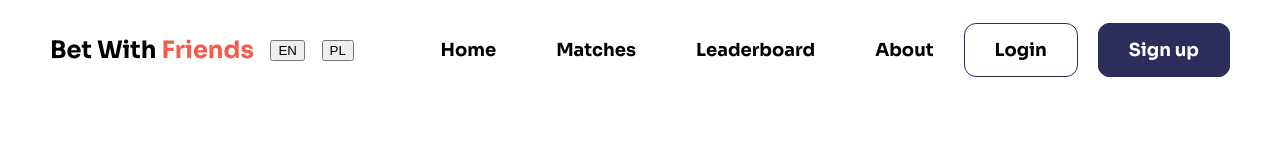
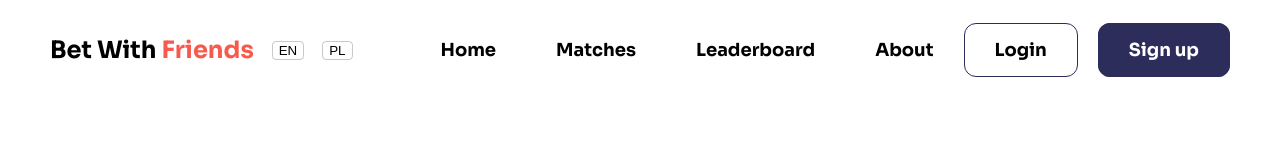
Before and after one commit to MichalMotyka/bet-with-friends, a React (Create React App) app in the folder FE/: page / in a window 1280 px wide. Shown: the top 160 px of the page. Built offline with nearby package versions, Linux system fonts and the light colour scheme.

Commit message:
added lang buttons

```diff
--- a/FE/src/components/pages/preLogin/common/nav/Nav.js
+++ b/FE/src/components/pages/preLogin/common/nav/Nav.js
@@ -35,6 +35,7 @@ function Nav () {
       </Link>
 
       <button
+        className='lang-btn'
         onClick={() => {
           changeLanguage('en')
           console.log(i18n.language)
@@ -43,6 +44,7 @@ function Nav () {
         EN
       </button>
       <button
+        className='lang-btn'
         onClick={() => {
           changeLanguage('pl')
           console.log(i18n.language)
--- a/FE/src/components/pages/preLogin/common/nav/nav.css
+++ b/FE/src/components/pages/preLogin/common/nav/nav.css
@@ -35,6 +35,13 @@
     border: 1px solid var(--brand-alt-color);
     background: var(--brand-alt-color);
     transition: color 0.3s;
+}
+
+.lang-btn{
+
+    background-color: transparent;
+    border: 1px solid rgba(0, 0, 0, 0.212);
+    border-radius: 4px;
 }
 
 
```
